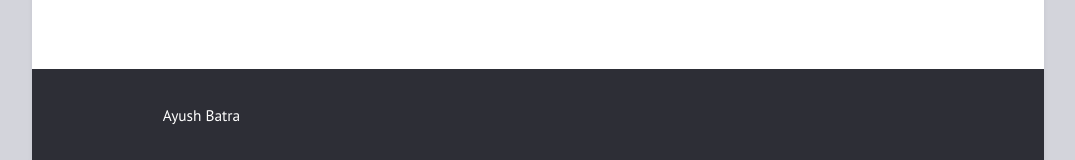
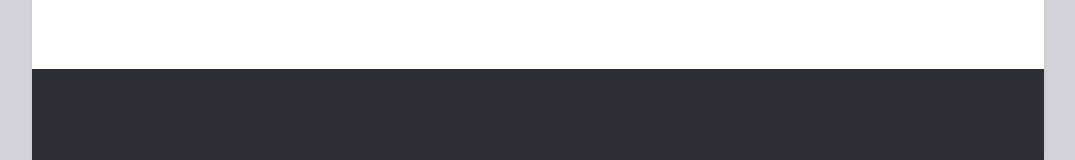
Before and after one commit to ayushbatra/ayushbatra.github.io, a Jekyll site: the page built from index.md, in a window 1280 px wide. Shown: the part 737-897 px from the top of the page, without its empty margins (102-1177 px from the left). Built offline with Jekyll 4.4.1, drawn with Linux system fonts in a browser that asks for light colours.

Commit message:
Update default.html

```diff
--- a/_layouts/default.html
+++ b/_layouts/default.html
@@ -36,7 +36,7 @@
 
 {% if site.external %}
 <footer>
-  <div>{{ site.description | default: site.title }}</div>
+  <div>{{ site.description }}</div>
   {% include menu.html menu=site.external %}
 </footer>
 {% endif %}
```
